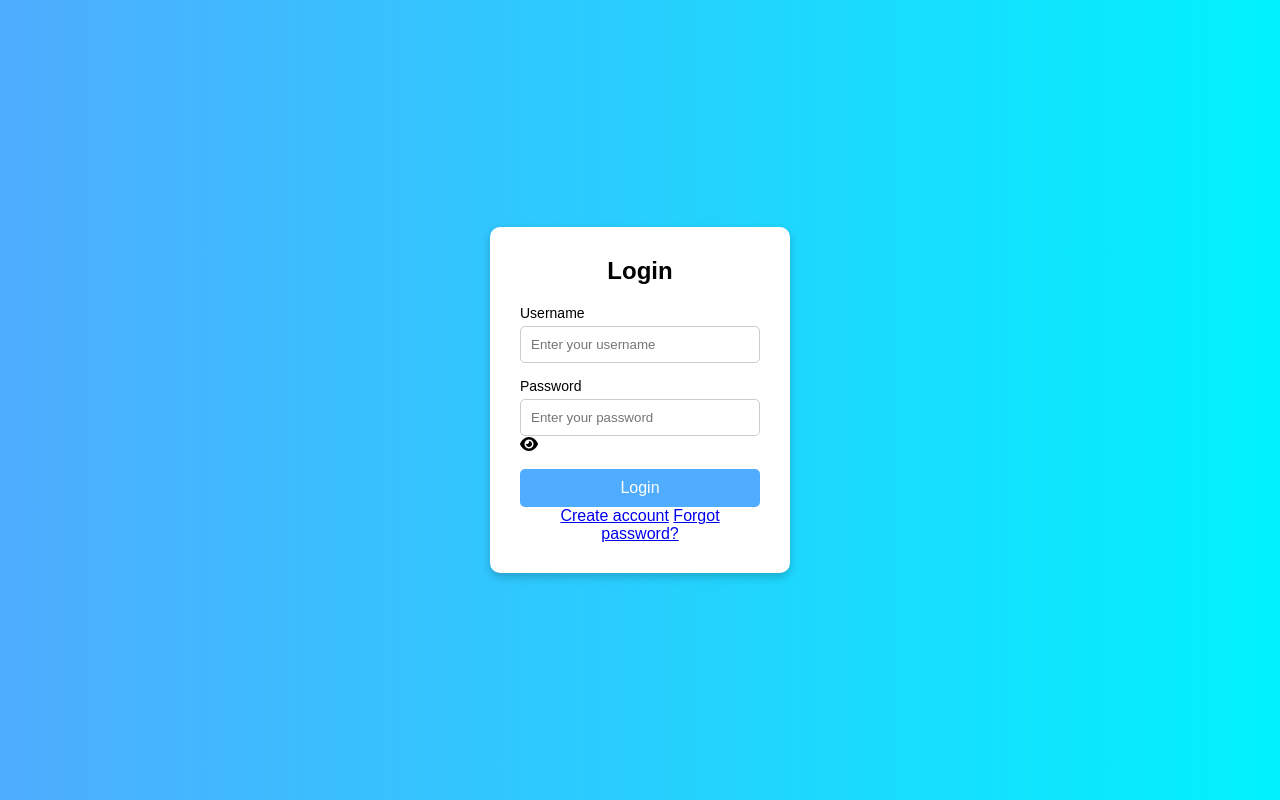
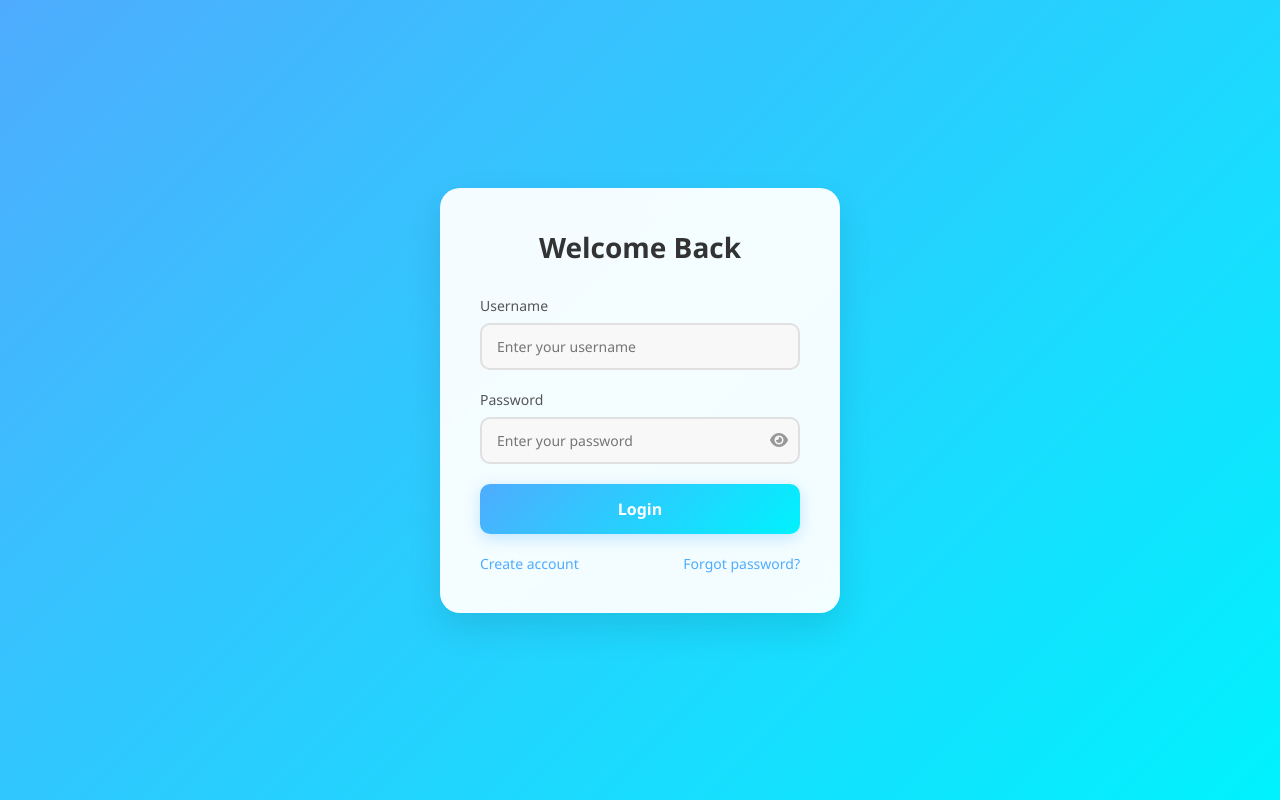
Before and after one commit to estheroluwatosin817-dot/cgpaCal, a Django app: page /login/ in a window 1280 px wide. Run offline with Django 5.2, Linux system fonts and the light colour scheme.

Commit message:
Revamp login screen with modern blue gradient design

```diff
--- a/core/static/style.css
+++ b/core/static/style.css
@@ -2,59 +2,162 @@
     margin: 0;
     padding: 0;
     box-sizing: border-box;
-    font-family: Arial, sans-serif;
+    font-family: 'Segoe UI', Tahoma, Geneva, Verdana, sans-serif;
 }
 
 body {
-    height: 100vh;
-    background: linear-gradient(to right, #4facfe, #00f2fe);
+    min-height: 100vh;
+    background: linear-gradient(135deg, #4facfe 0%, #00f2fe 100%);
     display: flex;
     justify-content: center;
     align-items: center;
+    padding: 20px;
 }
 
 .login-container {
-    background: #fff;
-    padding: 30px;
-    border-radius: 10px;
-    width: 300px;
-    box-shadow: 0 4px 10px rgba(0,0,0,0.2);
-    text-align: center;
+    background: rgba(255, 255, 255, 0.95);
+    padding: 40px;
+    border-radius: 20px;
+    width: 100%;
+    max-width: 400px;
+    box-shadow: 0 15px 35px rgba(0, 0, 0, 0.1);
+    backdrop-filter: blur(10px);
+    animation: fadeIn 0.5s ease-in;
+}
+
+@keyframes fadeIn {
+    from {
+        opacity: 0;
+        transform: translateY(-20px);
+    }
+    to {
+        opacity: 1;
+        transform: translateY(0);
+    }
 }
 
 .login-container h2 {
-    margin-bottom: 20px;
+    margin-bottom: 30px;
+    color: #333;
+    font-size: 28px;
+    text-align: center;
+    font-weight: 600;
 }
 
 .input-group {
-    margin-bottom: 15px;
+    margin-bottom: 20px;
     text-align: left;
+    position: relative;
 }
 
 .input-group label {
     display: block;
-    margin-bottom: 5px;
+    margin-bottom: 8px;
     font-size: 14px;
+    color: #555;
+    font-weight: 500;
 }
 
 .input-group input {
     width: 100%;
-    padding: 10px;
-    border: 1px solid #ccc;
-    border-radius: 5px;
+    padding: 12px 15px;
+    border: 2px solid #e0e0e0;
+    border-radius: 10px;
+    font-size: 14px;
+    transition: all 0.3s ease;
+    background: #f8f8f8;
+}
+
+.input-group input:focus {
+    outline: none;
+    border-color: #4facfe;
+    background: #fff;
+    box-shadow: 0 0 0 3px rgba(79, 172, 254, 0.1);
+}
+
+.password-wrapper {
+    position: relative;
+}
+
+.password-wrapper input {
+    padding-right: 45px;
+}
+
+.toggle-eye {
+    position: absolute;
+    right: 12px;
+    top: 50%;
+    transform: translateY(-50%);
+    cursor: pointer;
+    color: #999;
+    transition: color 0.3s ease;
+}
+
+.toggle-eye:hover {
+    color: #4facfe;
 }
 
 button {
     width: 100%;
-    padding: 10px;
-    background: #4facfe;
+    padding: 14px;
+    background: linear-gradient(135deg, #4facfe 0%, #00f2fe 100%);
     border: none;
     color: white;
     font-size: 16px;
-    border-radius: 5px;
+    font-weight: 600;
+    border-radius: 10px;
     cursor: pointer;
+    transition: all 0.3s ease;
+    box-shadow: 0 4px 15px rgba(79, 172, 254, 0.3);
 }
 
 button:hover {
-    background: #00c6ff;
+    transform: translateY(-2px);
+    box-shadow: 0 6px 20px rgba(79, 172, 254, 0.4);
 }
+
+button:active {
+    transform: translateY(0);
+}
+
+.links {
+    display: flex;
+    justify-content: space-between;
+    margin-top: 20px;
+    font-size: 14px;
+}
+
+.links a {
+    color: #4facfe;
+    text-decoration: none;
+    transition: color 0.3s ease;
+}
+
+.links a:hover {
+    color: #00c6ff;
+    text-decoration: underline;
+}
+
+.messages {
+    margin-bottom: 20px;
+}
+
+.message {
+    padding: 12px;
+    border-radius: 8px;
+    margin-bottom: 10px;
+    font-size: 14px;
+    text-align: center;
+}
+
+.message.error {
+    background: #ffe8e5;
+    color: #d32f2f;
+    border: 1px solid #ffcdd2;
+}
+
+.message.success {
+    background: #e8f5e9;
+    color: #2e7d32;
+    border: 1px solid #c8e6c9;
+}
--- a/core/templates/index.html
+++ b/core/templates/index.html
@@ -3,37 +3,42 @@
 <head>
     <meta charset="UTF-8">
     <meta name="viewport" content="width=device-width, initial-scale=1.0">
-    <title>Login Page</title>
+    <title>Login - CGPA Calculator</title>
     {% load static %}
     <link rel="stylesheet" href="{% static 'style.css' %}">
     <!-- Font Awesome -->
     <link rel="stylesheet" href="https://cdnjs.cloudflare.com/ajax/libs/font-awesome/6.5.0/css/all.min.css">
 </head>
 <body>
-
     <div class="login-container">
-        <h2>Login</h2>
+        <h2>Welcome Back</h2>
 
         {% if messages %}
+            <div class="messages">
                 {% for message in messages %}
-                <p style="color:red; text-align:center;">{{ message }}</p>
+                    <div class="message {% if message.tags %}{{ message.tags }}{% endif %}">
+                        {{ message }}
+                    </div>
                 {% endfor %}
+            </div>
         {% endif %}
 
-        <form method="POST">
+        <form method="POST" action="{% url 'login' %}">
             {% csrf_token %}
 
             <div class="input-group">
-                <label>Username</label>
-                <input type="text" name="username" placeholder="Enter your username" required>
+                <label for="username">Username</label>
+                <input type="text" id="username" name="username" placeholder="Enter your username" required>
             </div>
 
             <div class="input-group">
-                <label>Password</label>
+                <label for="password">Password</label>
+                <div class="password-wrapper">
                     <input type="password" id="password" name="password" placeholder="Enter your password" required>
                     <span class="toggle-eye" onclick="togglePassword('password','eyeIcon')">
                         <i id="eyeIcon" class="fa-solid fa-eye"></i>
                     </span>
+                </div>
             </div>
 
             <button type="submit">Login</button>
@@ -56,6 +61,5 @@
             icon.classList.toggle("fa-eye-slash");
         }
     </script>
-
 </body>
 </html>
```
Also changed, not shown: core/templates/register.html (+23 -11 lines). Lines whose indentation alone changed are shown as unchanged.
